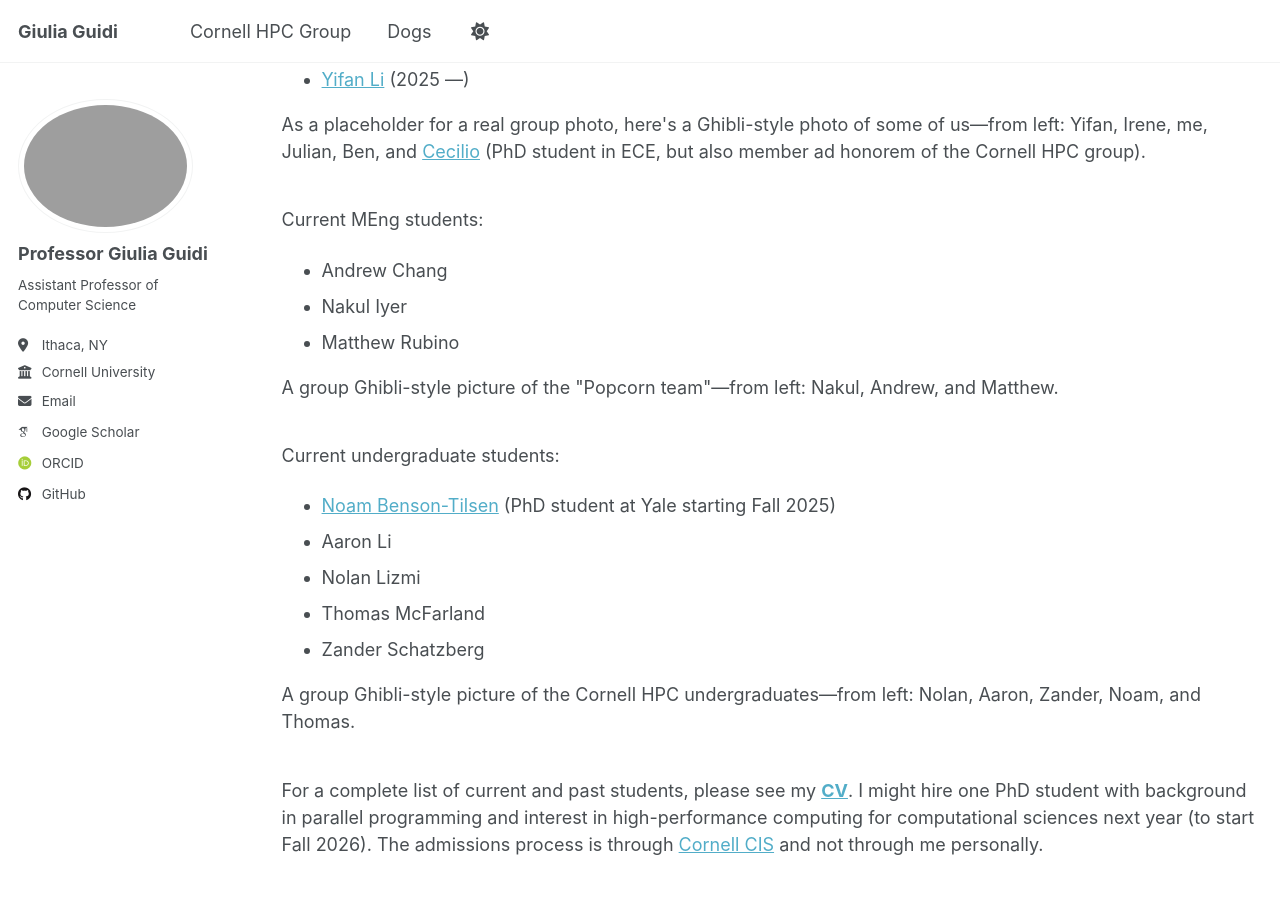
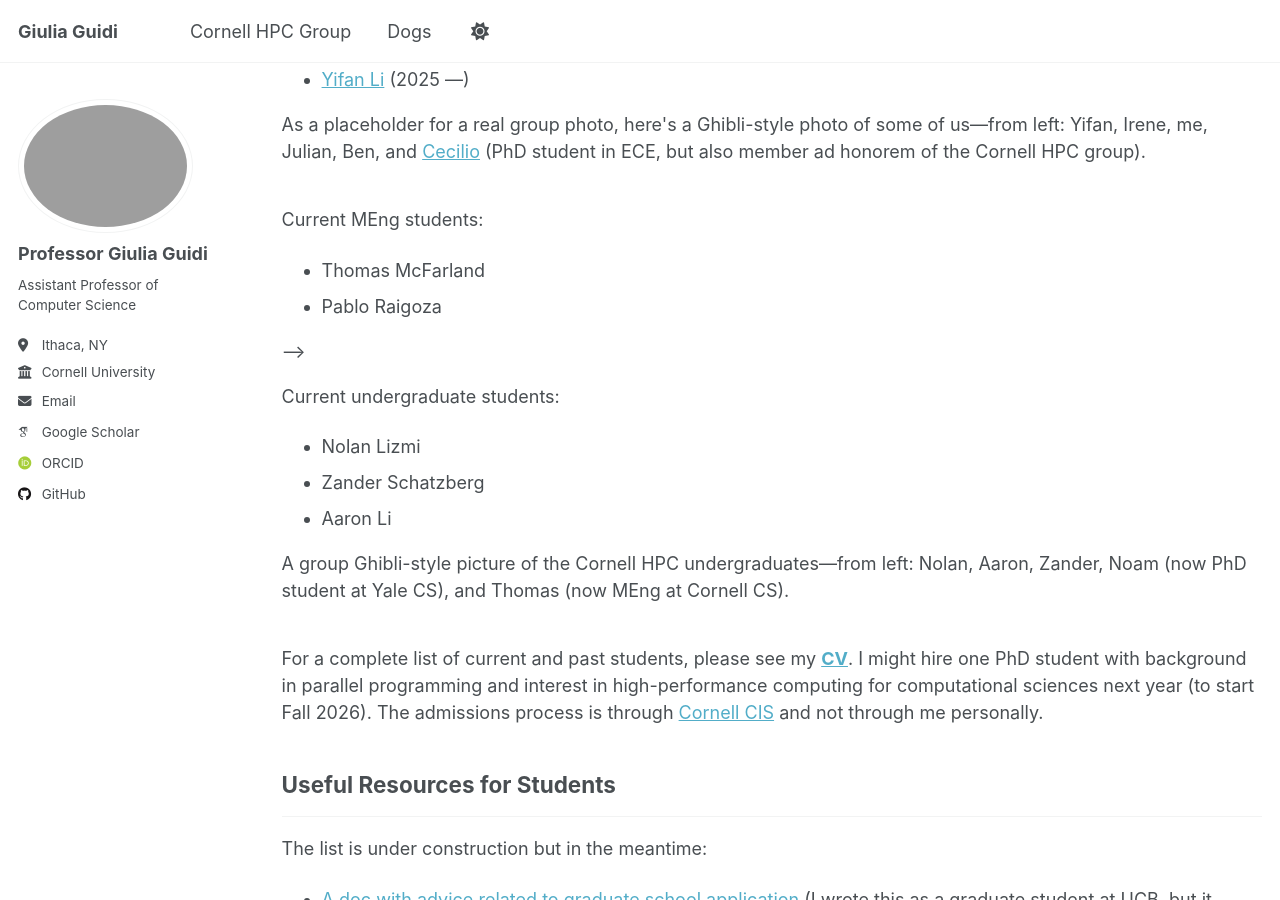
Before and after one commit to giuliaguidi/giuliaguidi.github.io, a Jekyll site: the page built from _pages/hpcgroup.html, in a window 1280 px wide and 900 px high, scrolled down 307 px. Built offline with Jekyll 4.4.1, drawn with Linux system fonts in a browser that asks for light colours; some web fonts are replaced.

Commit message:
Update hpcgroup.html

```diff
--- a/_pages/hpcgroup.html
+++ b/_pages/hpcgroup.html
@@ -67,14 +67,13 @@
 
     <p>Current MEng students:</p>
     <ul>
-        <li>Andrew Chang</li>
-        <li>Nakul Iyer</li>
-        <li>Matthew Rubino</li>
+        <li>Thomas McFarland</li>
+        <li>Pablo Raigoza</li>
     </ul>
 
-    <p>A group Ghibli-style picture of the "Popcorn team"&mdash;from left: Nakul, Andrew, and Matthew.</p>
+<!--     <p>A group Ghibli-style picture of the "Popcorn team"&mdash;from left: Nakul, Andrew, and Matthew.</p> -->
 
-    <!-- <div style="height: 20px;"></div> -->
+<!--     <!-- <div style="height: 20px;"></div> -->
 
     <div class="phd-gallery">
       {% for phd in site.static_files %}
@@ -85,19 +84,17 @@
         {% endif %}
       {% endfor %}
     </div>
-
+ -->
     <!-- <div style="height: 20px;"></div> -->
 
     <p>Current undergraduate students:</p>
     <ul>
-        <li><a href="https://nb-t.github.io/">Noam Benson-Tilsen</a> (PhD student at Yale starting Fall 2025)</li>
+        <li>Nolan Lizmi</li>
+        <li>Zander Schatzberg</li>
         <li>Aaron Li</li>
-        <li>Nolan Lizmi</li>
-        <li>Thomas McFarland</li>
-        <li>Zander Schatzberg</li>
     </ul>
 
-    <p>A group Ghibli-style picture of the Cornell HPC undergraduates&mdash;from left: Nolan, Aaron, Zander, Noam, and Thomas.</p>
+    <p>A group Ghibli-style picture of the Cornell HPC undergraduates&mdash;from left: Nolan, Aaron, Zander, Noam (now PhD student at Yale CS), and Thomas (now MEng at Cornell CS).</p>
 
     <div class="phd-gallery">
       {% for phd in site.static_files %}
```
